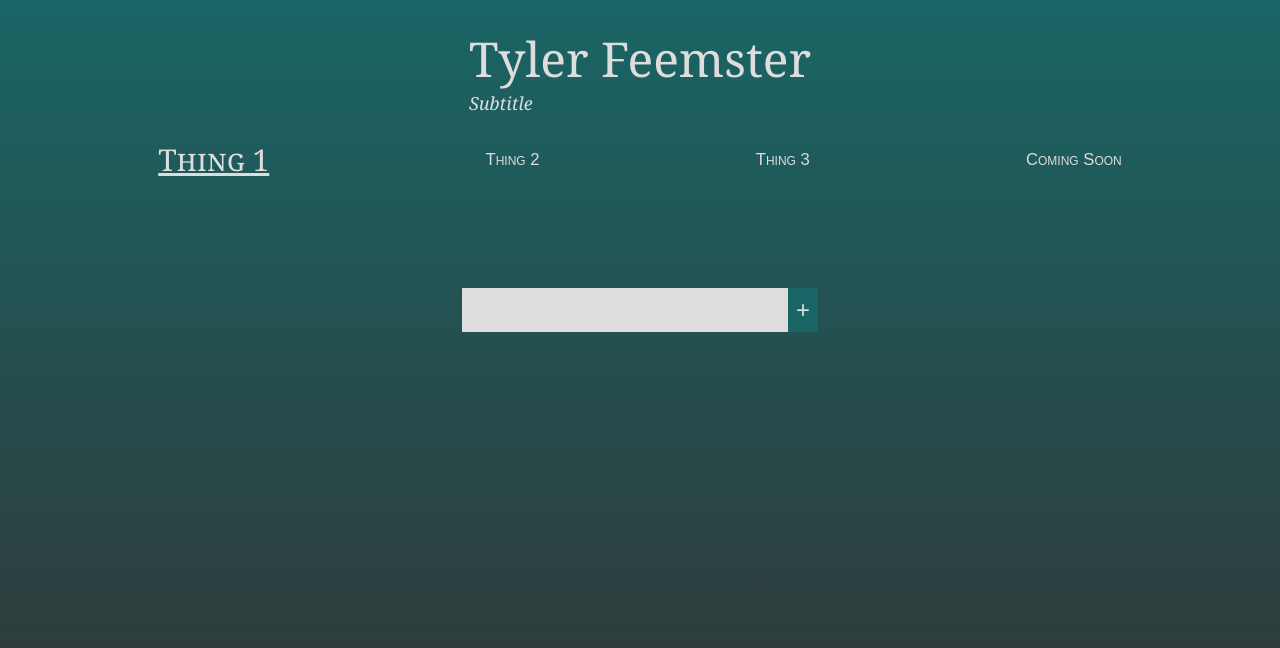
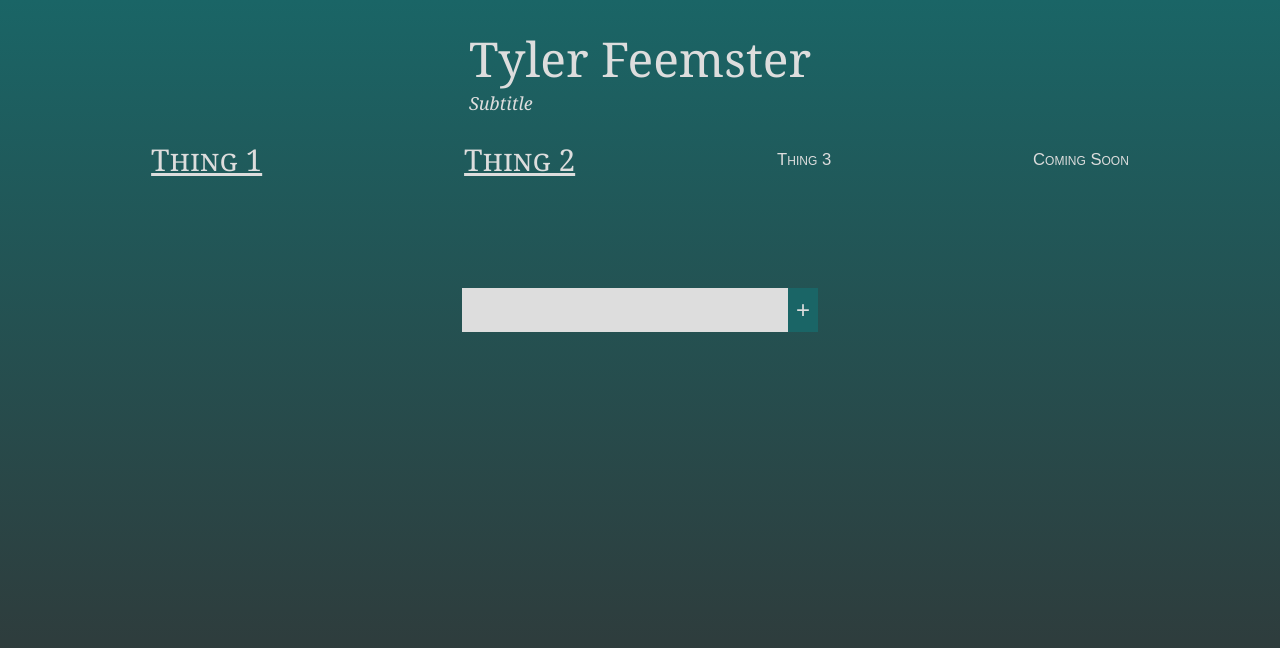
Before and after one commit to TylerFeemster/TylerFeemster.github.io, a plain HTML site: page index.html in a window 1280 px wide. Drawn offline with Linux system fonts and the light colour scheme.

Commit message:
experiment again

```diff
--- a/index.html
+++ b/index.html
@@ -16,9 +16,9 @@
         <a class="link-button" href="./html/nothingness.html">
           <h3>Thing 1</h3>
         </a>
-        <button class="link-button">
+        <a class="link-button" href="./html/nothingness.html">
           <h3>Thing 2</h3>
-        </button>
+        </a>
         <button class="link-button">
           <h3>Thing 3</h3>
         </button>
```
